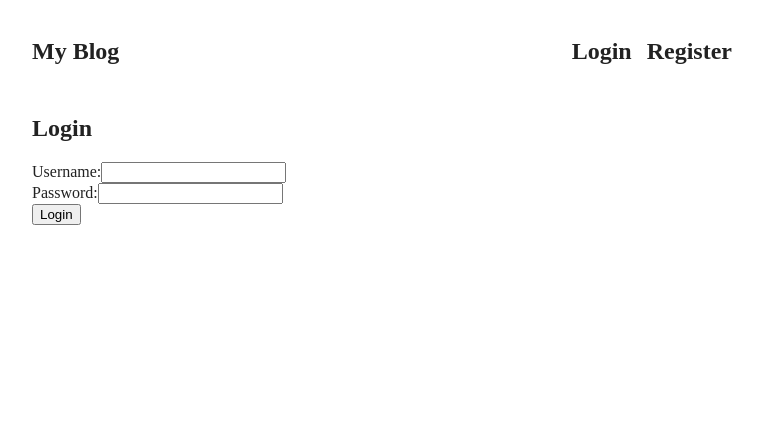
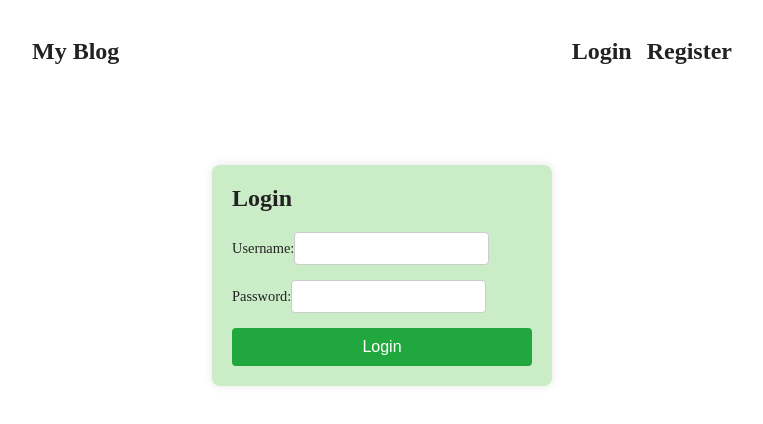
Before and after one commit to brandaorichard/Blog-App, a React (Create React App) app: page /login in a window 1280 px wide. Shown: the top 424 px of the page, without its empty margins (258-1021 px from the left). Built offline with nearby package versions, Linux system fonts and the light colour scheme.

Commit message:
style: setting style

```diff
--- a/src/index.css
+++ b/src/index.css
@@ -81,3 +81,59 @@ div.post p.summary {
   margin: 10px 0;
   line-height: 1.4rem;
 }
+
+/* Estilos do formulário de login */
+.login-container {
+  display: flex;
+  justify-content: center;
+  align-items: center;
+  height: 40vh; /* Para centralizar verticalmente */
+}
+
+.login-form {
+  width: 300px; /* Reduzindo o tamanho da caixa de login */
+  background-color: hwb(115 78% 7%);
+  padding: 20px;
+  border-radius: 8px;
+  box-shadow: 0 0 10px rgba(0, 0, 0, 0.1);
+}
+
+.login-form h2 {
+  margin-top: 0;
+  margin-bottom: 20px;
+  font-size: 1.5rem;
+}
+
+.login-form form {
+  display: flex;
+  flex-direction: column;
+}
+
+.input-group {
+  margin-bottom: 15px;
+}
+
+.input-group label {
+  margin-bottom: 5px;
+  font-size: 0.9rem;
+}
+
+.input-group input {
+  padding: 8px;
+  border: 1px solid #ccc;
+  border-radius: 4px;
+}
+
+button {
+  padding: 10px 20px;
+  border: none;
+  border-radius: 4px;
+  background-color: #20a73d;
+  color: white;
+  cursor: pointer;
+  font-size: 1rem;
+}
+
+button:hover {
+  background-color: #0056b3;
+}
```
